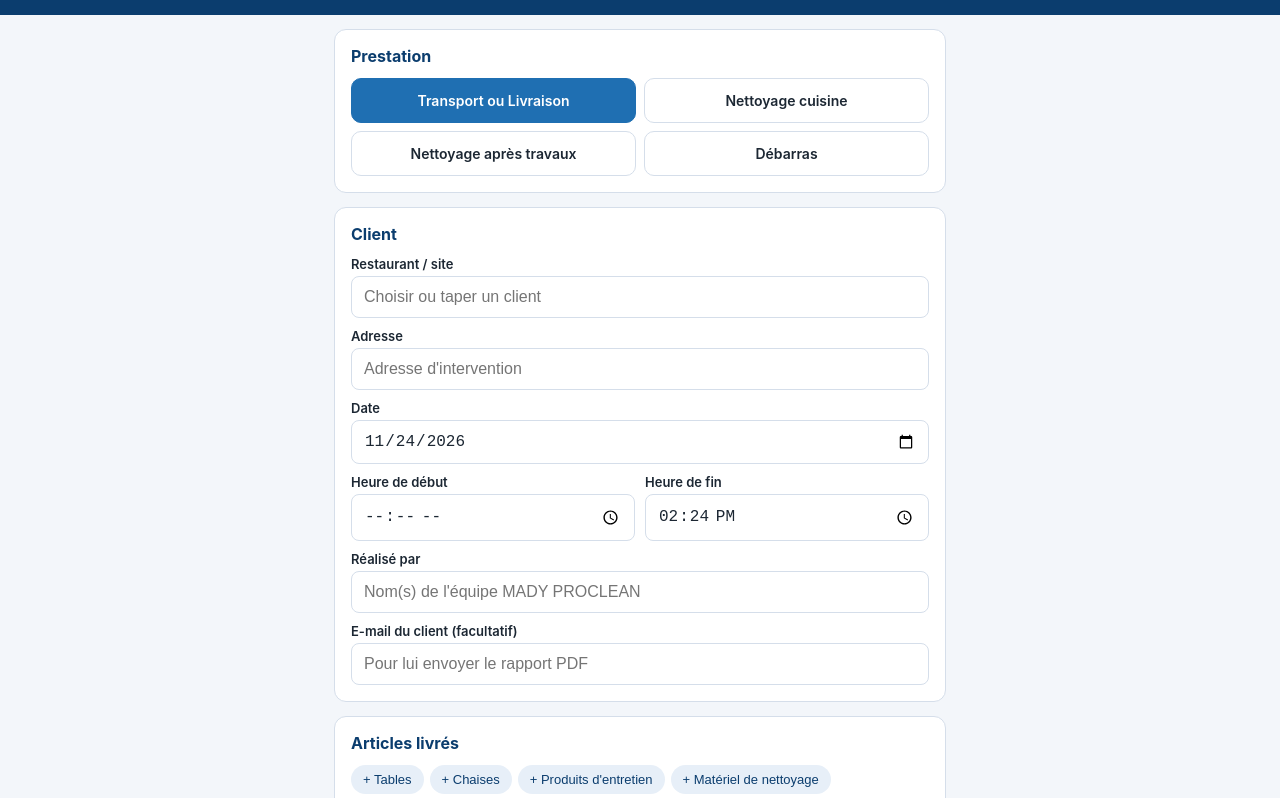
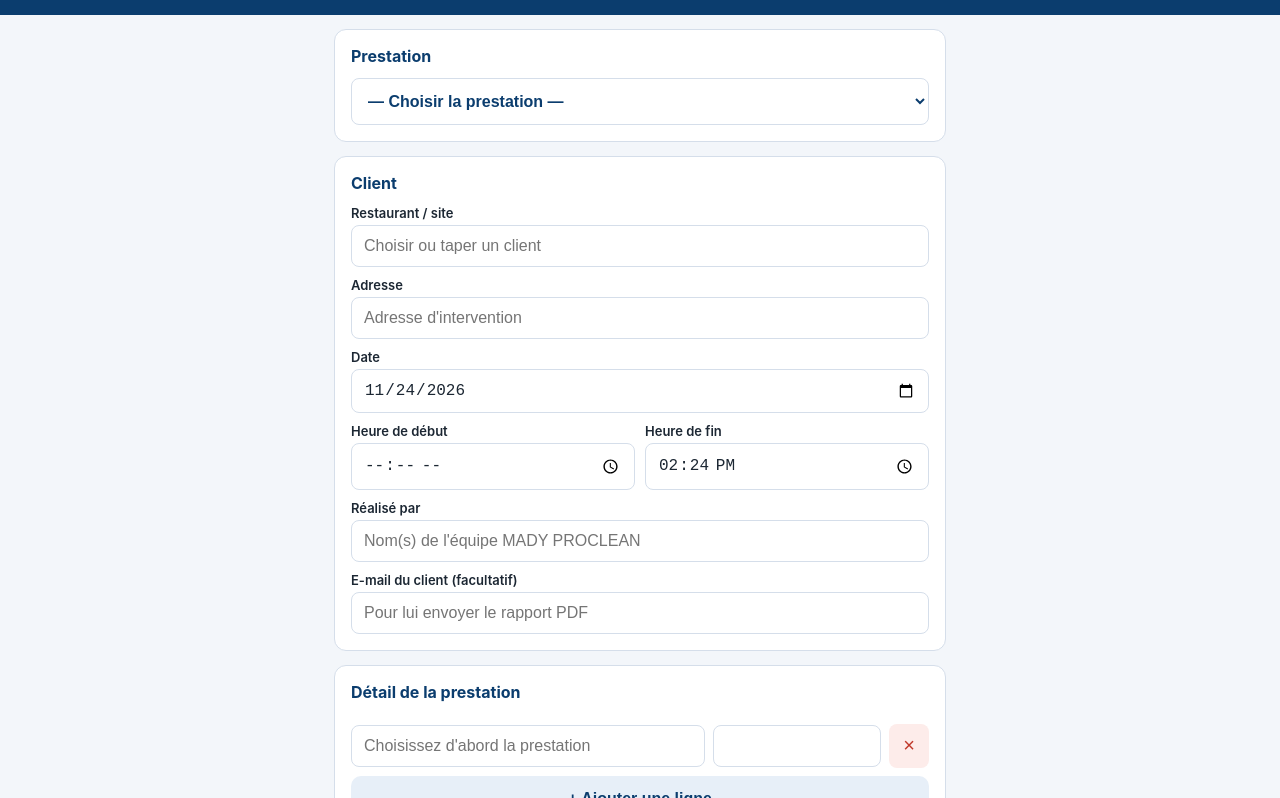
Before and after one commit to MPC75016/livraison, a plain HTML site: page index.html in a window 1280 px wide. Shown: the part 154-952 px from the top of the page. Drawn offline with nearby package versions, Linux system fonts and the light colour scheme.

Commit message:
Liste déroulante des 8 prestations

```diff
--- a/index.html
+++ b/index.html
@@ -35,6 +35,7 @@
   .choix input,.etat input{display:none}
   .choix label:has(input:checked),.etat label:has(input:checked){background:var(--bleu2);border-color:var(--bleu2);color:#fff}
   .etat{display:flex;gap:8px}.etat label{flex:1}
+  #prestation{font-weight:600;color:var(--bleu);padding:13px 12px}
   #sig{width:100%;height:180px;border:2px dashed var(--bord);border-radius:8px;background:#fff;touch-action:none}
   .small{font-size:12px;color:#667}
   .photos{display:flex;flex-wrap:wrap;gap:8px;margin-top:8px}
@@ -56,7 +57,7 @@
 <main>
   <div class="card">
     <h2>Prestation</h2>
-    <div class="choix" id="choix"></div>
+    <select id="prestation"><option value="">— Choisir la prestation —</option></select>
   </div>
 
   <div class="card">
@@ -244,15 +245,24 @@ const RESTAURANTS = {
 };
 // Types de prestation : titre de la section, colonnes et raccourcis
 const PRESTATIONS = {
-  "Transport ou Livraison": {titre:"Articles livrés", col:"Article", qcol:"Quantité", ph:"Article", qph:"Qté",
+  "Livraison": {titre:"Articles livrés", col:"Article", qcol:"Quantité", ph:"Article", qph:"Qté",
     rapides:["Tables","Chaises","Produits d'entretien","Matériel de nettoyage","Sacs poubelle","Consommables"]},
+  "Transport": {titre:"Éléments transportés", col:"Élément", qcol:"Quantité", ph:"Élément", qph:"Qté",
+    rapides:["Mobilier","Matériel","Électroménager","Cartons","Palettes","Lieu de départ"]},
+  "Débarras": {titre:"Éléments évacués", col:"Élément", qcol:"Quantité", ph:"Élément", qph:"Qté",
+    rapides:["Meubles","Électroménager","Encombrants","Cartons","Gravats","Volume total (m³)","Dépôt en déchetterie"]},
+  "Nettoyage général": {titre:"Travaux réalisés", col:"Travail réalisé", qcol:"Détail", ph:"Travail réalisé", qph:"Détail",
+    rapides:["Sols","Sanitaires","Dépoussiérage","Vitres accessibles","Mobilier","Portes et points de contact","Poubelles"]},
+  "Remise en état général": {titre:"Travaux réalisés", col:"Travail réalisé", qcol:"Détail", ph:"Travail réalisé", qph:"Détail",
+    rapides:["Décapage des sols","Lessivage des murs","Détartrage des sanitaires","Vitres","Dépoussiérage en hauteur","Traces et taches","Évacuation des déchets"]},
+  "Nettoyage avant commission de sécurité": {titre:"Travaux réalisés", col:"Travail réalisé", qcol:"Détail", ph:"Travail réalisé", qph:"Détail",
+    rapides:["Hottes et conduits","Filtres","Cuisine","Issues de secours dégagées","Locaux techniques","Sols","Évacuation des déchets"]},
+  "Nettoyage Kärcher": {titre:"Travaux réalisés", col:"Zone traitée", qcol:"Détail", ph:"Zone traitée", qph:"Détail",
+    rapides:["Façade","Terrasse","Sols extérieurs","Parking","Local poubelles","Cour","Surface traitée (m²)"]},
   "Nettoyage cuisine": {titre:"Travaux réalisés", col:"Travail réalisé", qcol:"Détail", ph:"Travail réalisé", qph:"Détail",
-    rapides:["Hotte et filtres","Sols","Plans de travail","Murs et faïences","Friteuses","Fours / pianos","Chambres froides","Plonge","Évacuations / siphons"]},
-  "Nettoyage après travaux": {titre:"Travaux réalisés", col:"Travail réalisé", qcol:"Détail", ph:"Travail réalisé", qph:"Détail",
-    rapides:["Dépoussiérage","Lavage des sols","Vitres","Sanitaires","Portes et menuiseries","Traces de peinture / plâtre","Évacuation des déchets"]},
-  "Débarras": {titre:"Éléments évacués", col:"Élément", qcol:"Quantité", ph:"Élément", qph:"Qté",
-    rapides:["Meubles","Électroménager","Encombrants","Cartons","Gravats","Volume total (m³)","Dépôt en déchetterie"]}
+    rapides:["Hotte et filtres","Sols","Plans de travail","Murs et faïences","Friteuses","Fours / pianos","Chambres froides","Plonge","Évacuations / siphons"]}
 };
+const GENERIQUE = {titre:"Détail de la prestation", col:"Détail", qcol:"Quantité / détail", ph:"Choisissez d'abord la prestation", qph:"", rapides:[]};
 // Webhook Make : envoie le bon par mail (PDF joint), dans Notion (LIVRAISON TRANSPORT) et sur OneDrive
 const MAKE_WEBHOOK = "https://hook.eu1.make.com/hecbpej4t1ij7ndq37y9a25pmu51clcs";
 const NOTION_DB = "4226f5311d5381029af8d171f3556bd0";
@@ -261,20 +271,15 @@ const NOTION_DB = "4226f5311d5381029af8d171f3556bd0";
 const $ = id => document.getElementById(id);
 const LOGO = $("logo").src;
 let photosAvant = [], photosApres = [], dernierPDF = null, dernierNom = "";
-let sigCtx, dessin=false, signe=false, prestation = "Transport ou Livraison";
+let sigCtx, dessin=false, signe=false, prestation = "";
 
 (function init(){
   const dl = $("restos");
   Object.keys(RESTAURANTS).forEach(n => { const o=document.createElement("option"); o.value=n; dl.appendChild(o); });
   $("dest").addEventListener("input", e => { const k = Object.keys(RESTAURANTS).find(n => n.toLowerCase() === e.target.value.trim().toLowerCase()); if (k && RESTAURANTS[k]) $("adr").value = RESTAURANTS[k]; });
-  const ch = $("choix");
-  Object.keys(PRESTATIONS).forEach((p,i) => {
-    const l=document.createElement("label");
-    l.innerHTML='<input type="radio" name="prestation"'+(i===0?" checked":"")+'><span></span>';
-    l.querySelector("input").value=p; l.querySelector("span").textContent=p;
-    l.querySelector("input").onchange=()=>choisirPrestation(p);
-    ch.appendChild(l);
-  });
+  const sel = $("prestation");
+  Object.keys(PRESTATIONS).forEach(p => { const o=document.createElement("option"); o.value=p; o.textContent=p; sel.appendChild(o); });
+  sel.addEventListener("change", () => choisirPrestation(sel.value));
   const now = new Date();
   $("date").value = dateLocale(now);
   $("hfin").value = now.toTimeString().slice(0,5);
@@ -289,20 +294,20 @@ function nomClient(v){ return Object.keys(RESTAURANTS).find(n => n.toLowerCase()
 function dateLocale(d){ return new Date(d.getTime()-d.getTimezoneOffset()*60000).toISOString().slice(0,10); }
 
 function choisirPrestation(p){
-  prestation = p; const P = PRESTATIONS[p];
+  prestation = p; const P = PRESTATIONS[p] || GENERIQUE;
   $("titreDetail").textContent = P.titre;
   const c=$("chips"); c.innerHTML="";
   P.rapides.forEach(a => { const b=document.createElement("button"); b.type="button"; b.className="chip"; b.textContent="+ "+a; b.onclick=()=>ajouterArticle(a); c.appendChild(b); });
   const lignes=[...document.querySelectorAll(".art")];
   if (!lignes.some(l=>l.querySelector(".nom").value)) { $("articles").innerHTML=""; ajouterArticle(); }
   document.querySelectorAll(".art").forEach(l=>{ l.querySelector(".nom").placeholder=P.ph; l.querySelector(".qte").placeholder=P.qph; });
-  const livr = p==="Transport ou Livraison";
+  const livr = p==="Livraison" || p==="Transport";
   $("lblAvant").textContent = livr ? "Photos au chargement (facultatif)" : "Avant (facultatif)";
   $("lblApres").textContent = livr ? "Photos à la livraison (facultatif)" : "Après (facultatif)";
 }
 
 function ajouterArticle(nom="", qte=""){
-  const P = PRESTATIONS[prestation];
+  const P = PRESTATIONS[prestation] || GENERIQUE;
   const vide = [...document.querySelectorAll(".art")].find(l => !l.querySelector(".nom").value);
   if (nom && vide){ vide.querySelector(".nom").value = nom; vide.querySelector(".qte").focus(); return; }
   const d = document.createElement("div"); d.className="art";
@@ -401,7 +406,7 @@ function genererPDF(data){
   if (data.signature) doc.addImage(data.signature, "PNG", M+2, y+2, 76, 30);
   doc.setFontSize(9); doc.text("Signature", M, y+39); doc.setFontSize(11);
 
-  const livr = data.prestation==="Transport ou Livraison";
+  const livr = data.prestation==="Livraison" || data.prestation==="Transport";
   [[livr?"Photos au chargement":"Photos avant", data.photosAvant],[livr?"Photos à la livraison":"Photos après", data.photosApres]].forEach(([titre, liste])=>{
     if (!liste.length) return;
     doc.addPage(); y=20; doc.setFont("helvetica","bold"); doc.setFontSize(12); doc.text(titre, M, y); doc.setFontSize(11); y+=6;
@@ -426,6 +431,7 @@ async function valider(){
     infos: $("infos").value.trim(), receptionnaire: $("recep").value.trim(),
     signature: signe ? $("sig").toDataURL("image/png") : null, photosAvant, photosApres
   };
+  if (!data.prestation) return message("Choisissez la prestation dans la liste.");
   if (!data.destinataire) return message("Indiquez le client.");
   if (!data.articles.length) return message("Ajoutez au moins une ligne dans « "+PRESTATIONS[prestation].titre+" ».");
   if (data.mailclient && !/^[^@\s]+@[^@\s]+\.[^@\s]+$/.test(data.mailclient)) return message("L'e-mail du client n'est pas valide.");
@@ -511,6 +517,7 @@ function nouveau(){
   $("articles").innerHTML=""; ajouterArticle(); photosAvant.length=0; photosApres.length=0;
   $("apercuAvant").innerHTML=""; $("apercuApres").innerHTML=""; effacerSig();
   const now=new Date(); $("date").value=dateLocale(now); $("hfin").value=now.toTimeString().slice(0,5);
+  $("prestation").value=""; choisirPrestation("");
   $("msg").className=""; $("after").style.display="none"; window.scrollTo(0,0);
 }
 </script>
```
